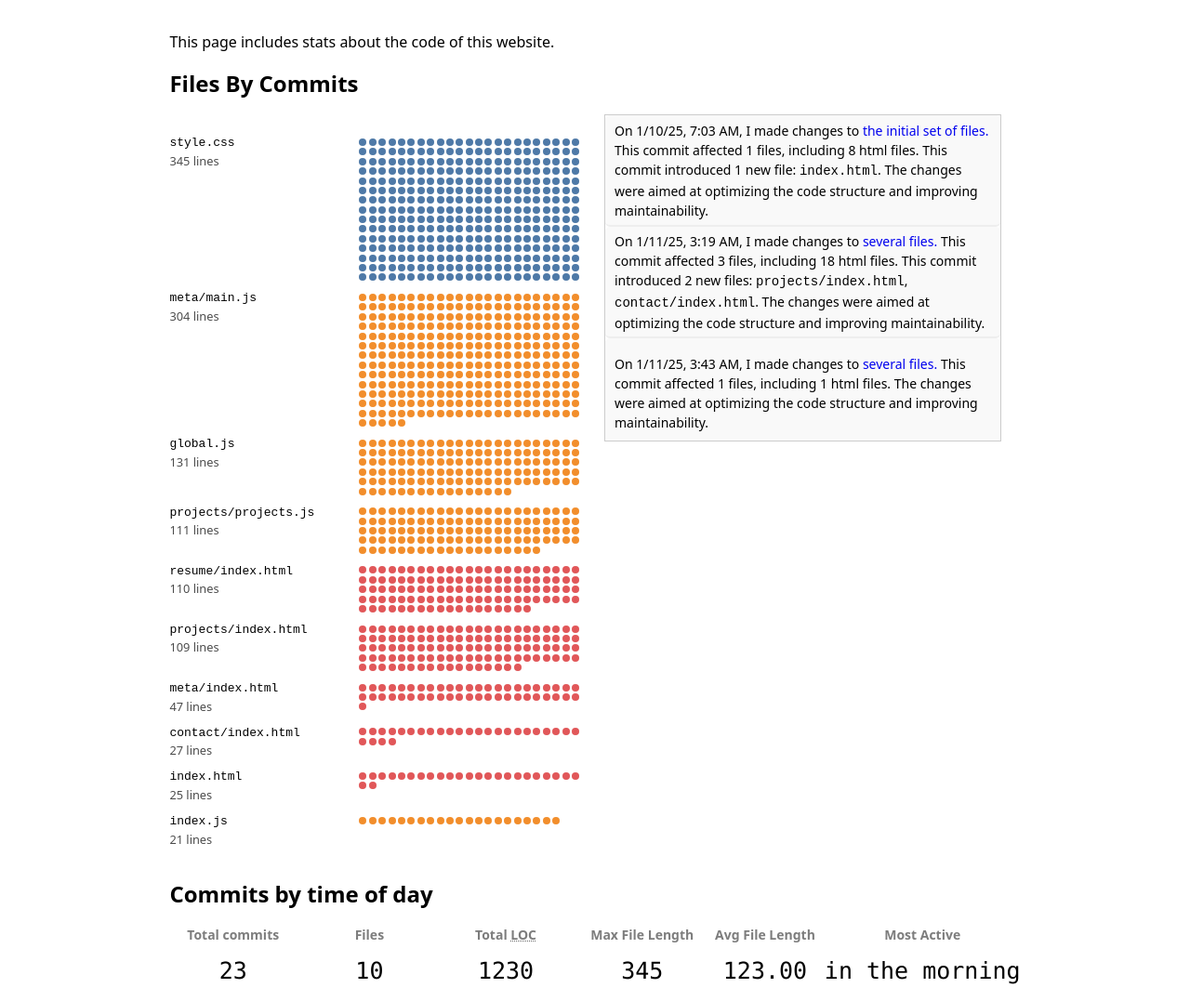
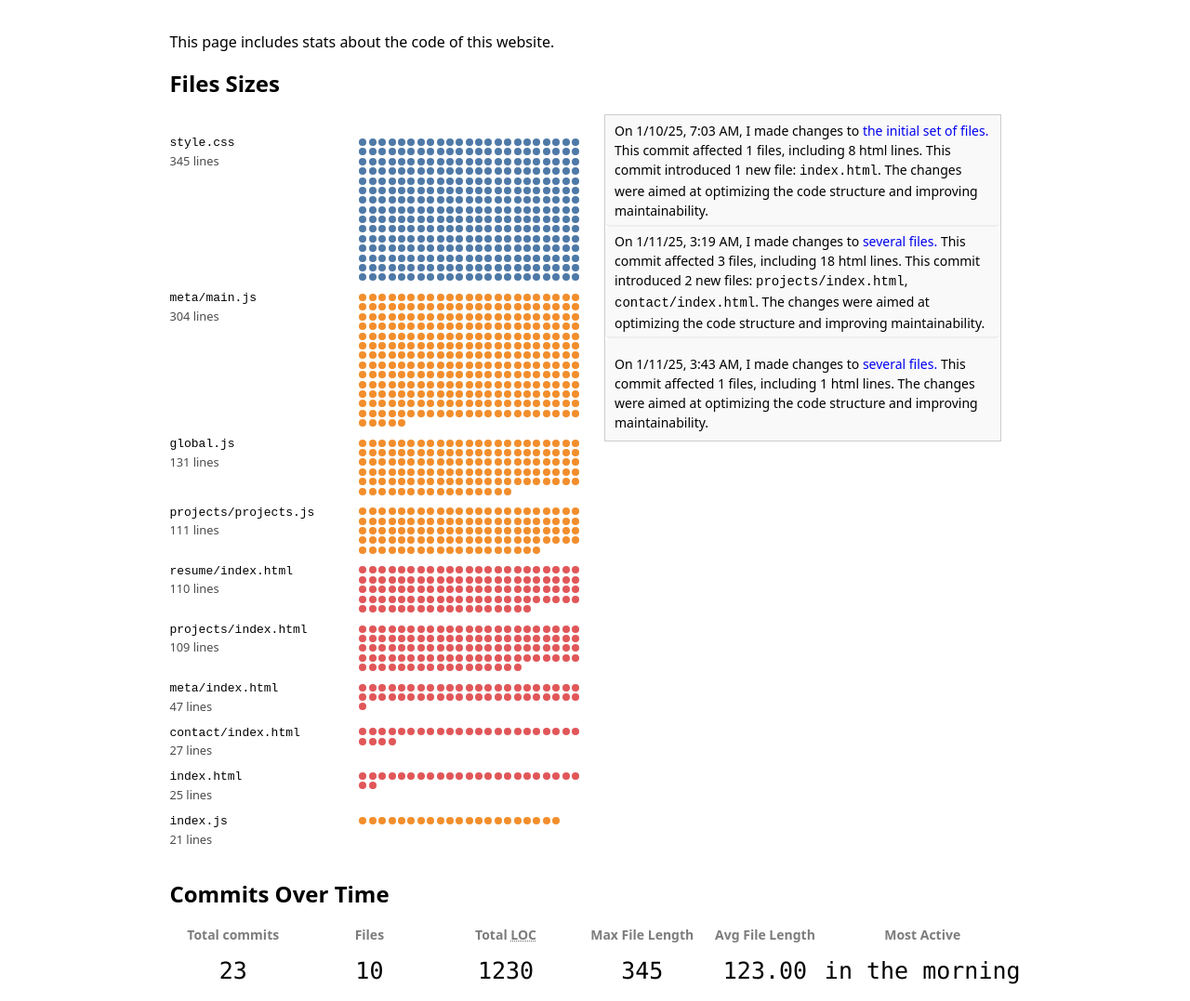
Before and after one commit to smacoh/portfolio, a website: page meta/index.html in a window 1280 px wide. Shown: the part 172-1249 px from the top of the page at 93% size. Drawn offline with nearby package versions, Linux system fonts and the light colour scheme.

Commit message:
updated text

```diff
--- a/meta/index.html
+++ b/meta/index.html
@@ -14,7 +14,7 @@
 <body>
   <h1>Meta</h1>
   <p>This page includes stats about the code of this website.</p>
-  <h2>Files By Commits</h2>
+  <h2>Files Sizes</h2>
   <div id="files-scrollytelling">
     <dl class="files"></dl>
     <div id="file-scroll-container">
@@ -22,7 +22,7 @@
       <div id="file-items-container"></div>
     </div>
   </div>
-  <h2>Commits by time of day</h2>
+  <h2>Commits Over Time</h2>
   <div id="stats"></div>
   <div id="scrollytelling">
     <div id="scroll-container">
--- a/meta/main.js
+++ b/meta/main.js
@@ -294,7 +294,7 @@ document.addEventListener('DOMContentLoaded', async () => {
             <a href="${commit.url}" style="text-decoration:none; color:#0000EE;" target="_blank">
                 ${index > 0 ? 'several files' : 'the initial set of files'}.
             </a> This commit affected ${d3.rollups(commit.lines, D => D.length, d => d.file).length} files, including
-            ${d3.rollups(commit.lines, D => D.length, d => d.type).map(([type, count]) => `${count} ${type} files`).join(', ')}.
+            ${d3.rollups(commit.lines, D => D.length, d => d.type).map(([type, count]) => `${count} ${type} lines`).join(', ')}.
             ${newFilesText} The changes were aimed at optimizing the code structure and improving maintainability.
             </p>
         `;
```
